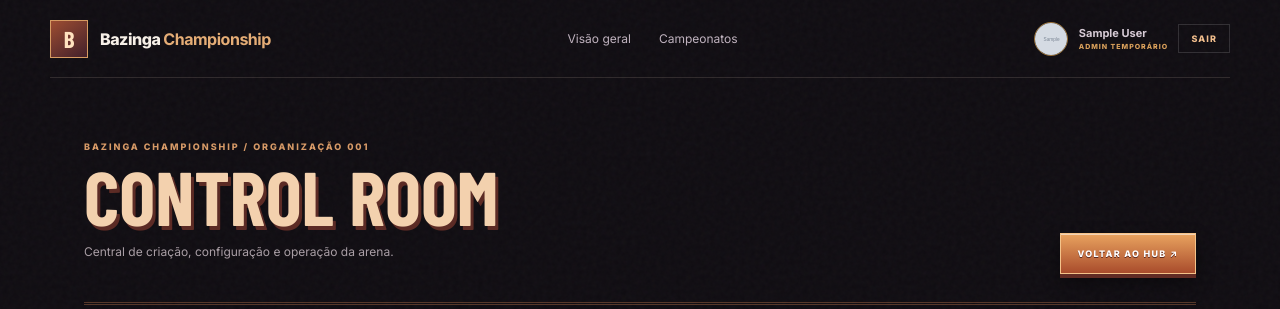
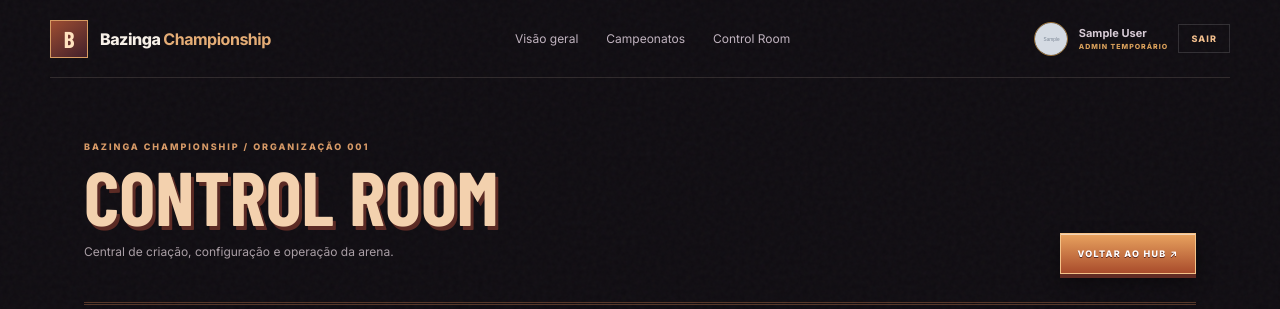
Before and after one commit to AqueleSales/Ultimate-Bazinga-Championship, a Flask app: page /admin in a window 1280 px wide. Shown: the top 309 px of the page. Run offline with Flask 3, Linux system fonts and the light colour scheme; the visitor is signed in with stand-in values (Sample User, id 1); tables that the repository leaves empty hold one stand-in row (values such as "Sample post"); grey boxes marked "Sample" are stand-in pictures; some web fonts are replaced.

Commit message:
Add Control Room entry to authenticated navigation

```diff
--- a/bazinga/templates/base.html
+++ b/bazinga/templates/base.html
@@ -84,6 +84,7 @@
             <nav class="header-nav" aria-label="Navegação principal">
                 <a href="{{ url_for('main.championship_home') }}">Visão geral</a>
                 <a href="{{ url_for('main.competitions') }}">Campeonatos</a>
+                {% if current_user %}<a class="admin-nav-link" href="{{ url_for('main.admin_control_room') }}">Control Room</a>{% endif %}
                 {% if request.endpoint == "main.championship_home" %}<button class="replay-intro" id="replay-intro" type="button" aria-label="Rever a abertura">↻ <span>Rever abertura</span></button>{% endif %}
             </nav>
             {% if current_user %}<div class="account-chip">{% if current_user.avatar_url %}<img class="account-avatar" src="{{ current_user.avatar_url|e }}" alt="" referrerpolicy="no-referrer">{% else %}<span class="account-avatar-fallback">{{ current_user.name[:1]|upper|e }}</span>{% endif %}<span class="account-identity"><strong>{{ current_user.name|e }}</strong><small>ADMIN TEMPORÁRIO</small></span><form method="post" action="{{ url_for('auth.logout') }}"><input type="hidden" name="csrf_token" value="{{ csrf_token }}"><button type="submit">SAIR</button></form></div>{% else %}<span class="header-label">ULTIMATE CHAMPIONSHIP</span>{% endif %}
```
